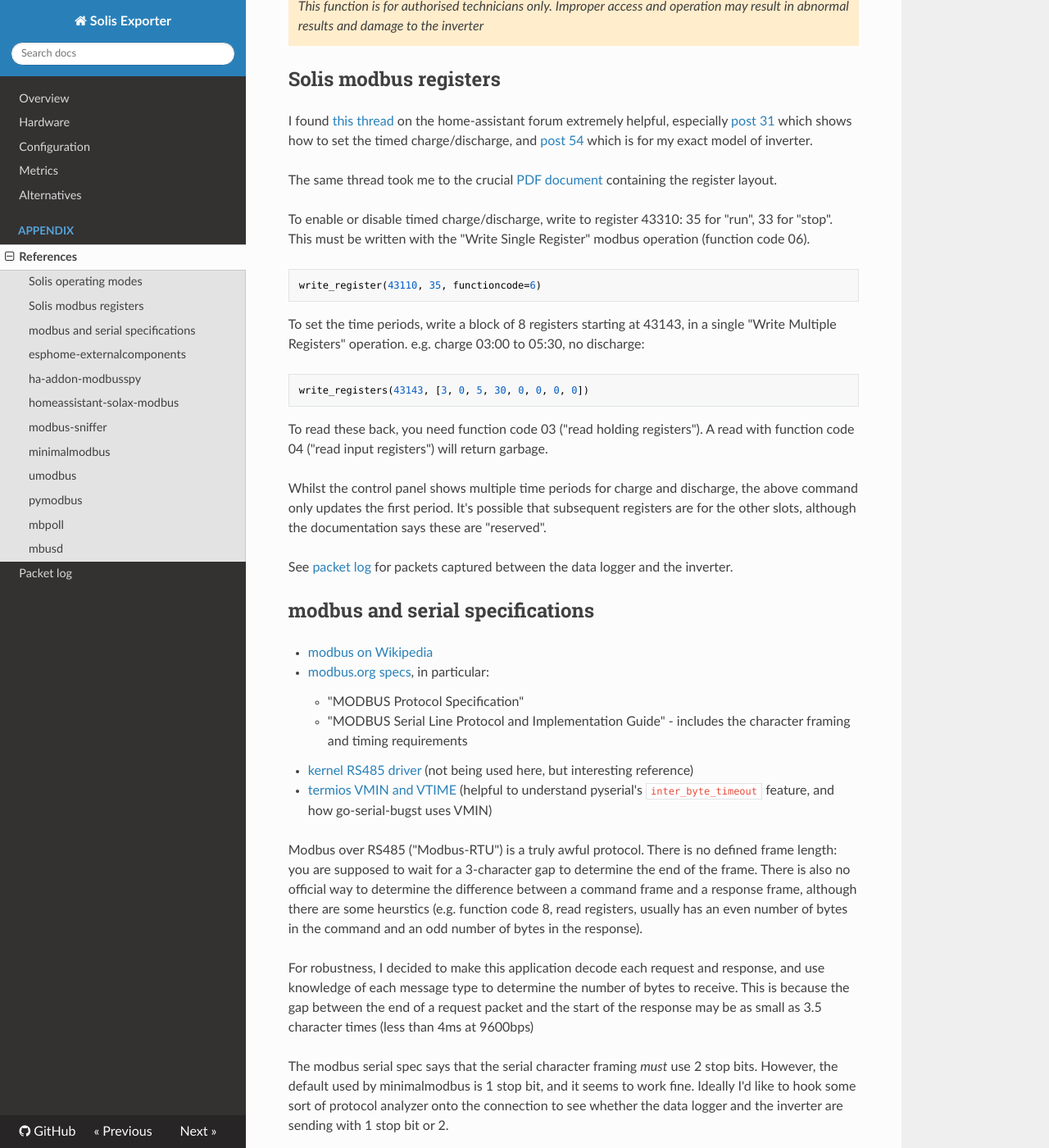
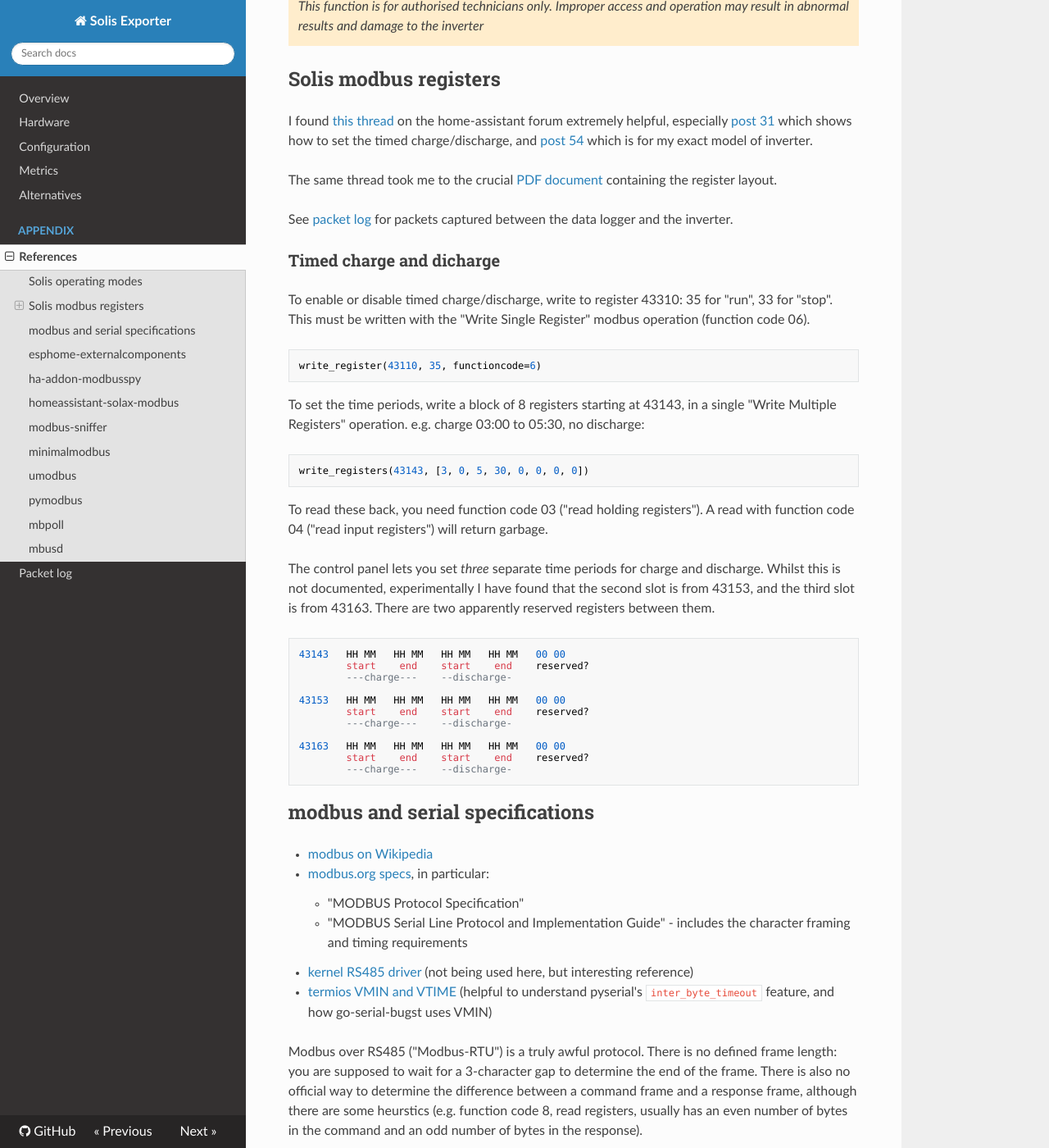
Before and after one commit to candlerb/solis_exporter, an MkDocs documentation site: the page built from docs/references/index.md, in a window 1280 px wide and 1400 px high, scrolled down 477 px. Shown: the whole window at 82% size. Built offline with MkDocs 1.6.1, drawn with Linux system fonts in a browser that asks for light colours; nearby versions of some CDN libraries.

Commit message:
Document multiple timed charge/discharge slots

````diff
--- a/docs/references/index.md
+++ b/docs/references/index.md
@@ -32,6 +32,11 @@ The same thread took me to the crucial
 [PDF document](https://www.scss.tcd.ie/Brian.Coghlan/Elios4you/RS485_MODBUS-Hybrid-BACoghlan-201811228-1854.pdf)
 containing the register layout.
 
+See [packet log](../packet_log/) for packets captured between the data logger
+and the inverter.
+
+### Timed charge and dicharge
+
 To enable or disable timed charge/discharge, write to register 43310: 35 for
 "run", 33 for "stop".  This must be written with the "Write Single Register"
 modbus operation (function code 06).
@@ -51,13 +56,24 @@ write_registers(43143, [3, 0, 5, 30, 0, 0, 0, 0])
 To read these back, you need function code 03 ("read holding registers").  A
 read with function code 04 ("read input registers") will return garbage.
 
-Whilst the control panel shows multiple time periods for charge and
-discharge, the above command only updates the first period.  It's possible
-that subsequent registers are for the other slots, although the
-documentation says these are "reserved".
+The control panel lets you set *three* separate time periods for charge and
+discharge.  Whilst this is not documented, experimentally I have found that
+the second slot is from 43153, and the third slot is from 43163.  There are
+two apparently reserved registers between them.
 
-See [packet log](../packet_log/) for packets captured between the data logger
-and the inverter.
+```
+43143   HH MM   HH MM   HH MM   HH MM   00 00
+        start    end    start    end    reserved?
+        ---charge---    --discharge-
+
+43153   HH MM   HH MM   HH MM   HH MM   00 00
+        start    end    start    end    reserved?
+        ---charge---    --discharge-
+
+43163   HH MM   HH MM   HH MM   HH MM   00 00
+        start    end    start    end    reserved?
+        ---charge---    --discharge-
+```
 
 ## modbus and serial specifications
 
````
